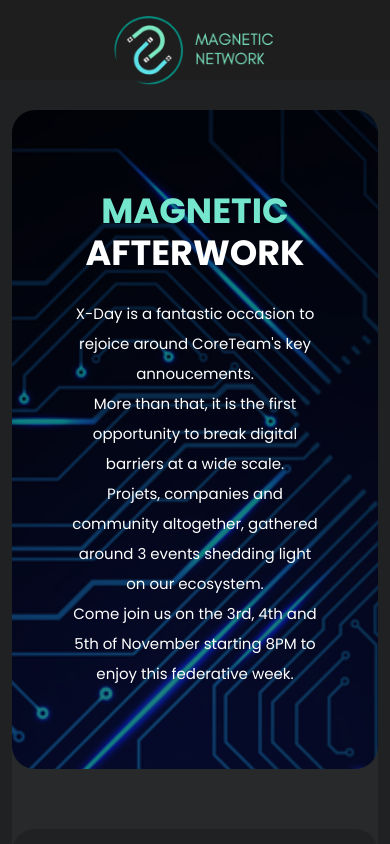
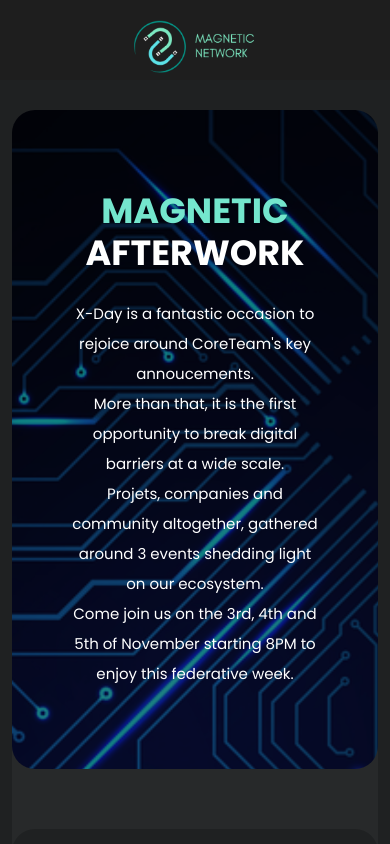
Before and after one commit to Babayaga87/template_event, a plain HTML site: page index.html in a window 390 px wide. Shown: the top 844 px of the page. Drawn offline with nearby package versions, Linux system fonts and the light colour scheme.

Commit message:
Mobile update

```diff
--- a/assets/css/templatemo-cyborg-gaming.css
+++ b/assets/css/templatemo-cyborg-gaming.css
@@ -1647,7 +1647,7 @@ body {
     padding: 30px 0px;
   }
   .header-area .main-nav .logo img {
-    width: 80%;
+    width: 100%;
 }
 
   .main-banner {
@@ -1733,6 +1733,11 @@ body {
   .header-area .main-nav .logo {
     margin-right: 30px;
     border-right: none;
+    width: 200px;
+    display: block;
+    position: inherit;
+    margin: 0 auto;
+    padding-top: 5px;
   }
   .gaming-library .item ul li {
     width: 16%;
```
